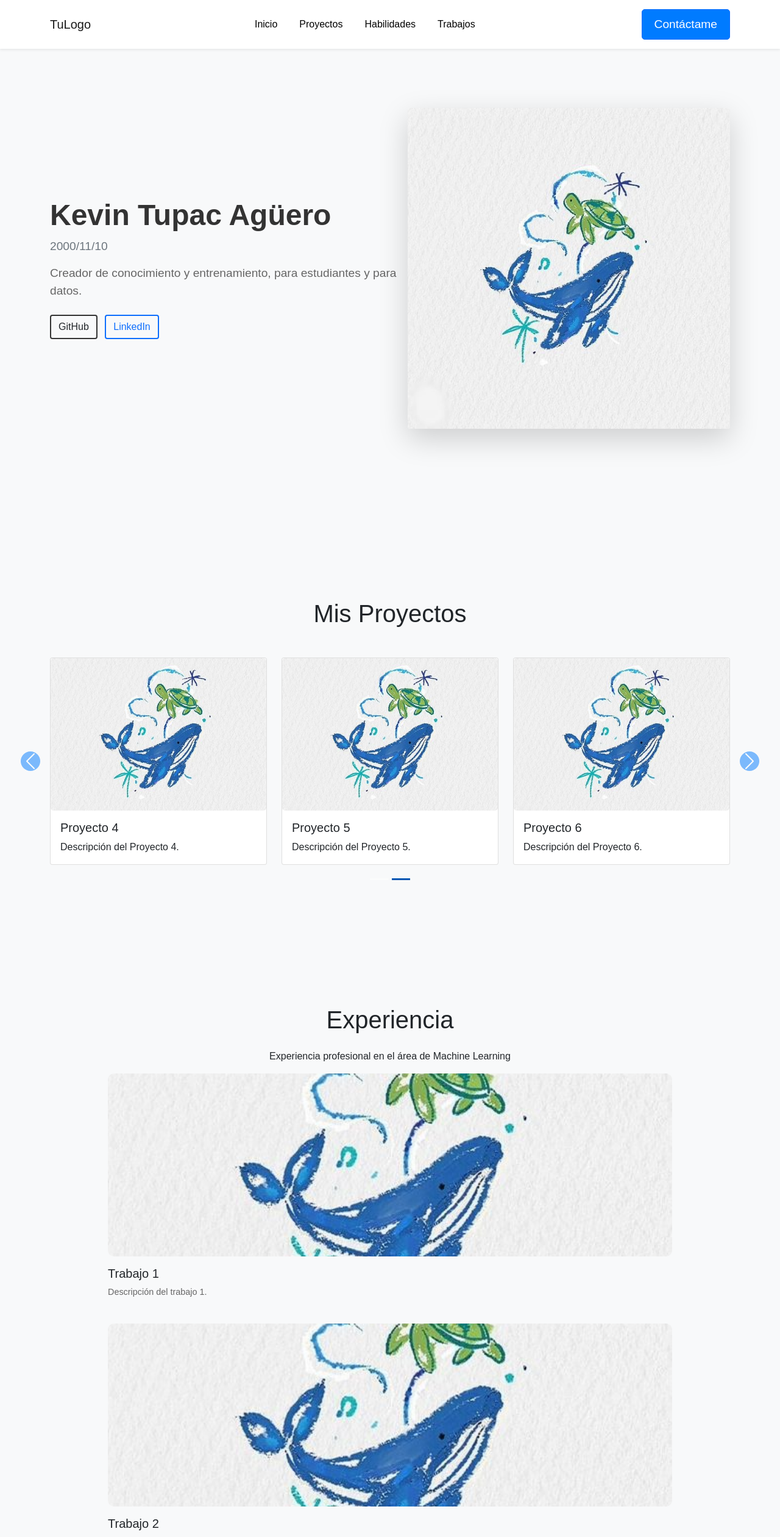
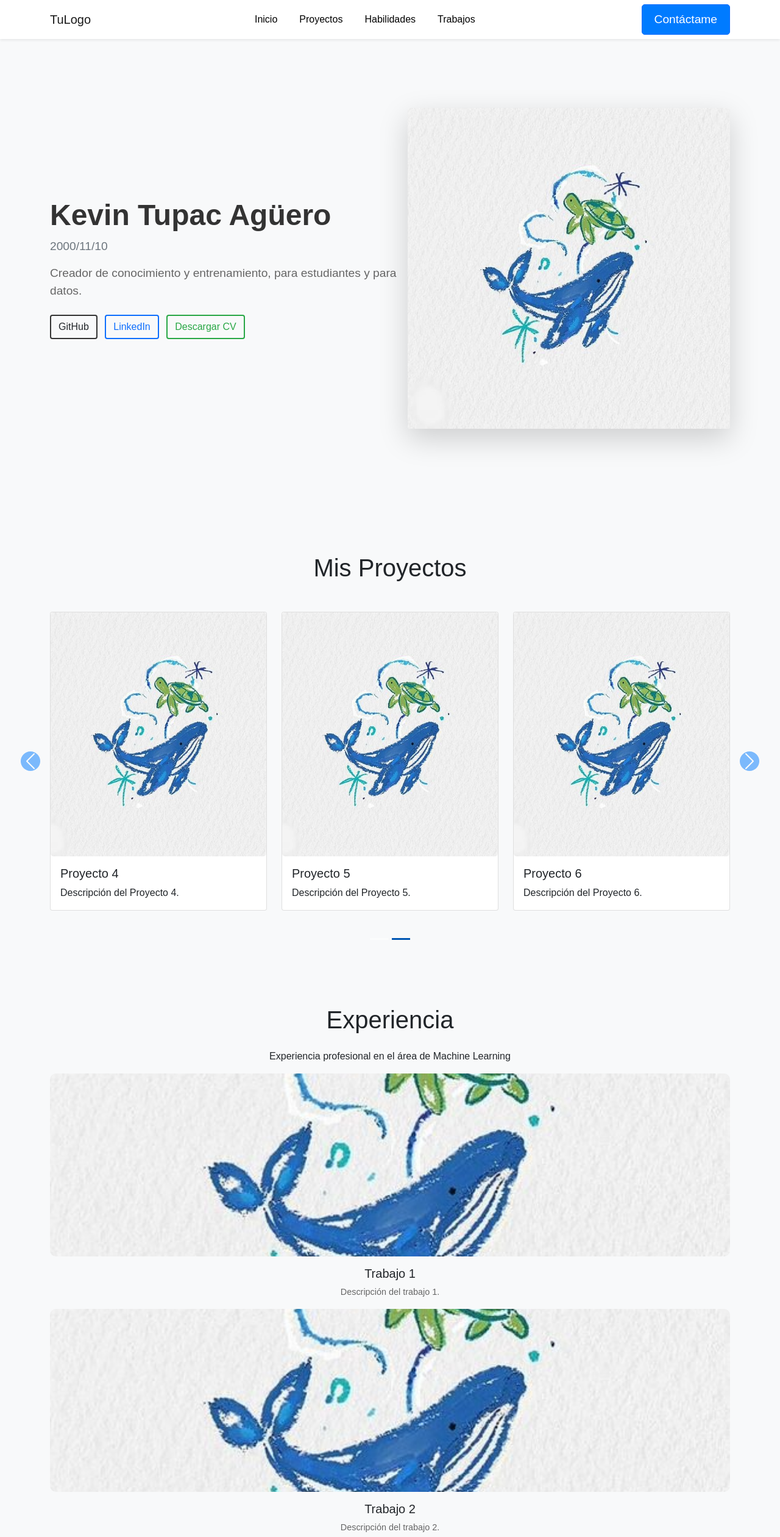
Before and after one commit to Kev-1729/Portafolio, a plain HTML site: page index.html in a window 1280 px wide. Shown: the top 2520 px of the page at 61% size. Drawn offline with nearby package versions, Linux system fonts and the light colour scheme.

Commit message:
Agregacion de CV

```diff
--- a/index.html
+++ b/index.html
@@ -50,14 +50,19 @@
                 <p class="text-muted">2000/11/10</p>
                 <p>Creador de conocimiento y entrenamiento, para estudiantes y para datos.</p>
 
-                <!-- Botones para Proyectos, GitHub y LinkedIn -->
+                <!-- Botones para Proyectos, GitHub, LinkedIn y Descargar CV -->
                 <div class="mt-4">
                     <a href="https://github.com/Kev-1729" target="_blank" class="btn btn-outline-dark me-2">
                         <i class="bi bi-github"></i> GitHub
                     </a>
                     <a href="https://www.linkedin.com/in/kevin-tupac-ag%C3%BCero/" target="_blank"
-                        class="btn btn-outline-primary">
+                        class="btn btn-outline-primary me-2">
                         <i class="bi bi-linkedin"></i> LinkedIn
+                    </a>
+                    <!-- Botón para descargar el CV -->
+                    <a href="Documentos/CV_Kevin_Tupac_Agüero.pdf" download="Kevin-Tupac-CV.pdf"
+                        class="btn btn-outline-success">
+                        <i class="bi bi-file-earmark-arrow-down"></i> Descargar CV
                     </a>
                 </div>
             </div>
@@ -172,19 +177,29 @@
             <h2 class="text-center mb-4">Experiencia</h2>
             <p class="text-center">Experiencia profesional en el área de Machine Learning</p>
 
-            <div class="row mb-4 justify-content-center">
-                <div class="col-lg-10">
+            <!-- Grid de trabajos -->
+            <div class="grid-container">
+                <div class="grid-item">
                     <img src="imagenes/imagen1.png" class="img-fluid work-img" alt="Trabajo 1">
-                    <h5 class="mt-3">Trabajo 1</h5>
-                    <p class="small">Descripción del trabajo 1.</p>
+                    <h5 class="mt-3 text-center">Trabajo 1</h5>
+                    <p class="small text-center">Descripción del trabajo 1.</p>
                 </div>
-            </div>
 
-            <div class="row mb-4 justify-content-center">
-                <div class="col-lg-10">
+                <div class="grid-item">
                     <img src="imagenes/imagen1.png" class="img-fluid work-img" alt="Trabajo 2">
-                    <h5 class="mt-3">Trabajo 2</h5>
-                    <p class="small">Descripción del trabajo 2.</p>
+                    <h5 class="mt-3 text-center">Trabajo 2</h5>
+                    <p class="small text-center">Descripción del trabajo 2.</p>
+                </div>
+
+                <div class="grid-item">
+                    <img src="imagenes/imagen1.png" class="img-fluid work-img" alt="Trabajo 2">
+                    <h5 class="mt-3 text-center">Trabajo 2</h5>
+                    <p class="small text-center">Descripción del trabajo 2.</p>
+                </div>
+                <div class="grid-item">
+                    <img src="imagenes/imagen1.png" class="img-fluid work-img" alt="Trabajo 2">
+                    <h5 class="mt-3 text-center">Trabajo 2</h5>
+                    <p class="small text-center">Descripción del trabajo 2.</p>
                 </div>
             </div>
         </div>
--- a/styles.css
+++ b/styles.css
@@ -8,9 +8,8 @@ body {
 /* Navbar */
 .navbar {
     background-color: #fff;
-    padding: 15px 0;
     box-shadow: 0 4px 10px rgba(0, 0, 0, 0.1);
-    height: 10vh;
+    height: 8vh;
 }
 
 .navbar .nav-link {
@@ -70,6 +69,11 @@ body {
     border: 2px solid #0d6efd;
 }
 
+.btn-outline-success {
+    border: 2px solid #28a745;
+    color: #28a745;
+}
+
 /* Proyectos Section */
 .projects-section {
     height: 100vh;
@@ -95,7 +99,7 @@ body {
 
 .project-card img {
     border-radius: 5px;
-    height: 250px;
+    height: 400px;
     object-fit: cover;
 }
 .carousel-indicators {
```
Also changed, not shown: 1 other file.
